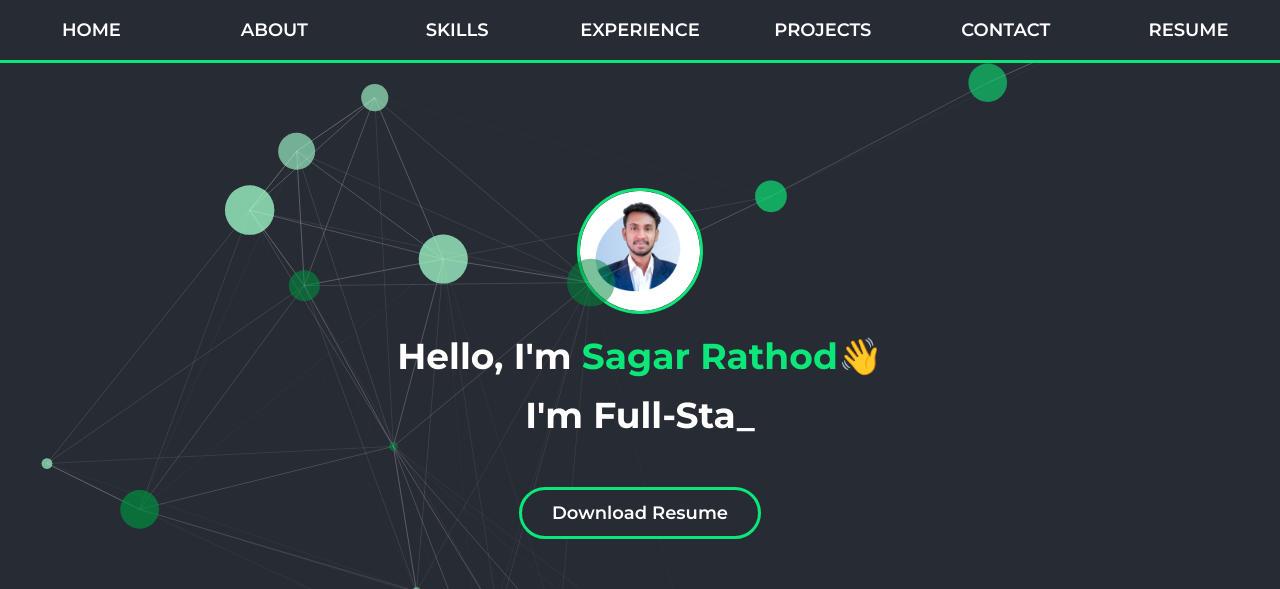
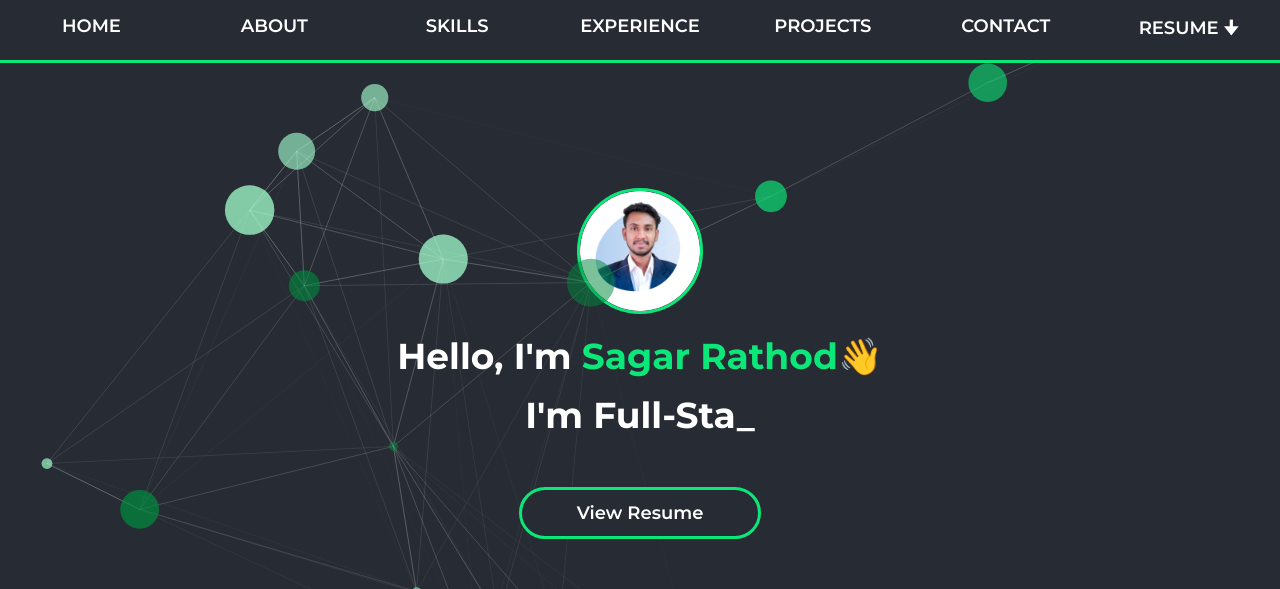
Before and after one commit to sagarrathod7568/sagarrathod7568.github.io, a React (Create React App) app: page / in a window 1280 px wide. Shown: the top 589 px of the page. Built offline with nearby package versions, Linux system fonts and the light colour scheme.

Commit message:
Updated portfolio remark

```diff
--- a/src/components/home/Home.js
+++ b/src/components/home/Home.js
@@ -48,10 +48,12 @@ const Home = () => {
           </h1>
           <Bounce cascade triggerOnce>
             <div className="resume-container">
-              <a href="https://drive.google.com/uc?export=download&id=1ChDhalcb5RTc2QCTN0UXiVpbqrJrQZ3M"
+              <a
+                href="https://drive.google.com/file/d/1ChDhalcb5RTc2QCTN0UXiVpbqrJrQZ3M/view"
                 target="_blank"
-                rel="noopener noreferrer">
-                <i className="fas fa-download"></i> Download Resume
+                rel="noopener noreferrer"
+              >
+                View Resume
               </a>
             </div>
           </Bounce>
--- a/src/components/navbar/Navbar.js
+++ b/src/components/navbar/Navbar.js
@@ -51,7 +51,7 @@ const Navbar = () => {
           <a href="https://drive.google.com/uc?export=download&id=1ChDhalcb5RTc2QCTN0UXiVpbqrJrQZ3M"
             target="_blank"
             rel="noopener noreferrer" style={{color: "white",textDecoration: "none",border: "none"}}>
-            <i className="fas fa-download"></i> RESUME
+            RESUME 🠋
           </a>
         </div>
       </div>
```
